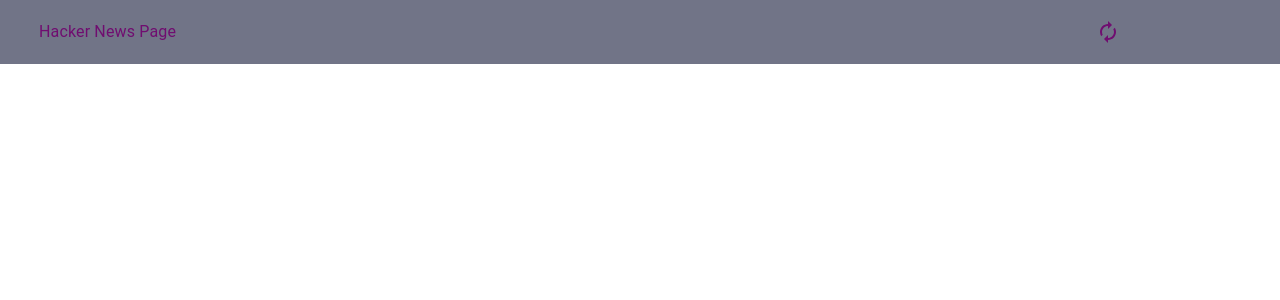
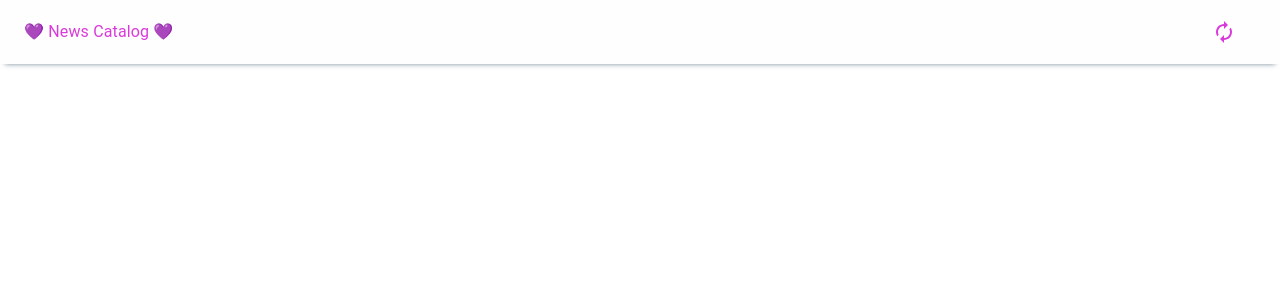
Before and after one commit to zoyayazyji/hacker_news, a React (Create React App) app: page / in a window 1280 px wide. Shown: the top 300 px of the page. Built offline with nearby package versions, Linux system fonts and the light colour scheme.

Commit message:
Update Header.tsx

```diff
--- a/src/components/Layout/Header/Header.tsx
+++ b/src/components/Layout/Header/Header.tsx
@@ -7,28 +7,34 @@ import Typography from '@mui/material/Typography';
 
 const Header = (): JSX.Element => {
     return (
-        <Grid style={{ backgroundColor: '#717487' }}>
+        <Grid sx={{
+            backgroundColor: '#fefefe',
+            boxShadow: '0px 5px 5px -5px rgba(34, 60, 80, 0.6)',
+            position: 'fixed',
+            zIndex: 3,
+            left: 0,
+            top: 0,
+            width: '100%',
+
+            }}
+            >
             <Toolbar
                 sx={{
+                    dispay: 'flex',
+                    flexDirection: 'row',
                     justifyContent: 'space-between',
                     paddingRight: '0',
                 }}
             >
-                <Grid
-                    display={'flex'}
-                    justifyContent={'center'}
-                    alignItems={'center'}
-                >
-                    <Typography component={Link} to={`/`} style={{ color: '#700d70', textDecoration: 'none', marginLeft: '15px' }}
+                    <Typography component={Link} to={`/hacker_news`} style={{ color: '#da3ada', textDecoration: 'none' }}
                     >
-                        Hacker News Page
+                     💜 News Catalog 💜
                     </Typography>
-                    <Typography style={{ marginLeft: '900px' }}>
-                        <Button style={{ color: '#700d70' }} onClick={() => window.location.reload()}>
+                    <Typography >
+                        <Button style={{ color: '#da3ada' }} onClick={() => window.location.reload()}>
                             <AutorenewIcon />
                         </Button>
                     </Typography>
-                </Grid>
             </Toolbar>
         </Grid>
     );
```
